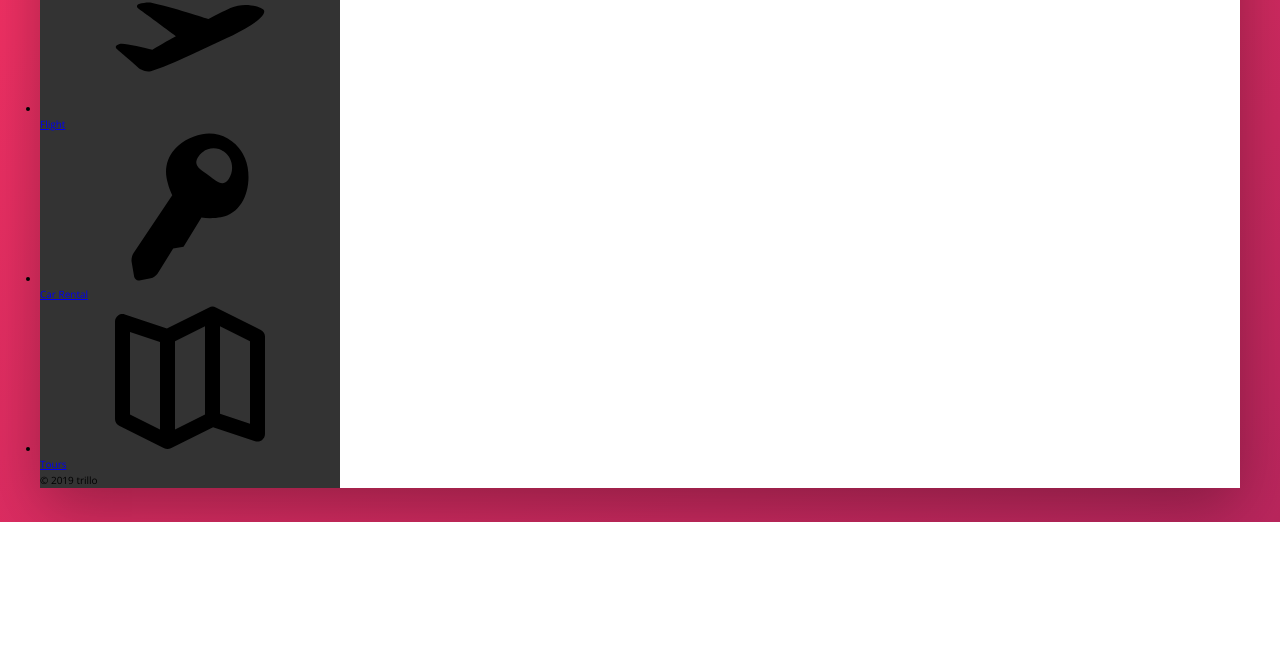
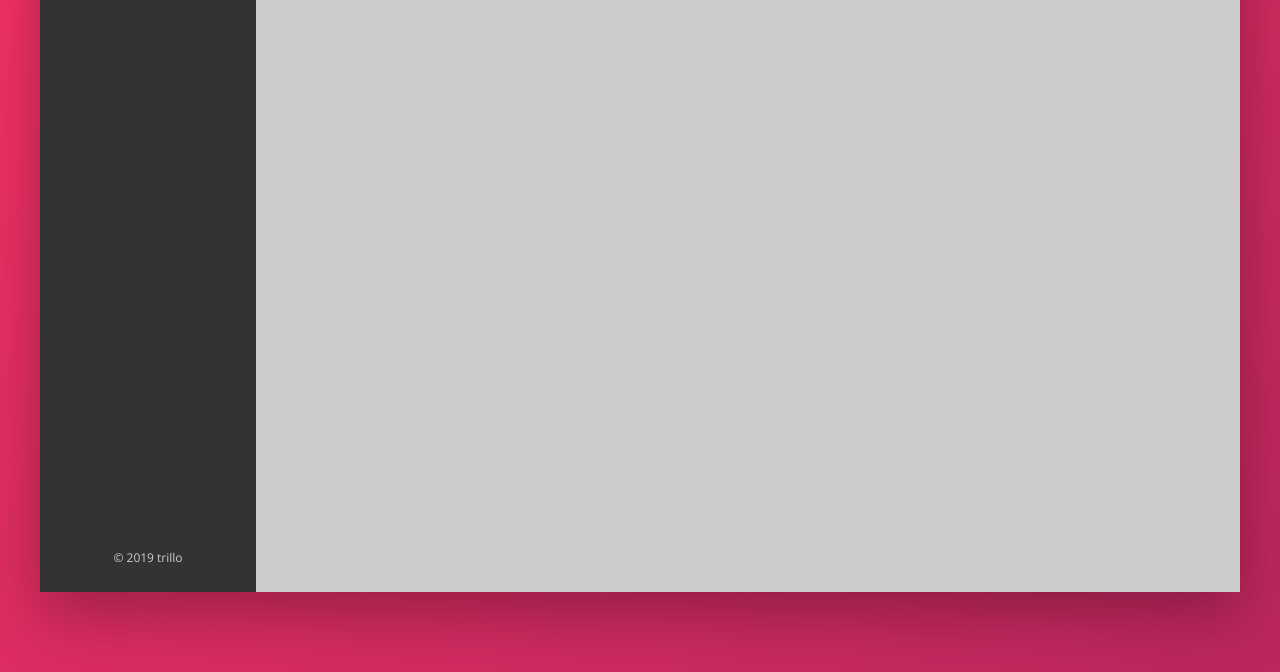
Before and after one commit to SimasDei/trillo-sass, a website: page index.html in a window 1280 px wide. Shown: the part 358-1030 px from the top of the page. Before the commit the page ends 880 px from the top, so only its background shows below. Drawn offline with nearby package versions, Linux system fonts and the light colour scheme.

Commit message:
add side-bar styling

```diff
--- a/index.html
+++ b/index.html
@@ -56,7 +56,7 @@
       <div class="content">
         <nav class="sidebar">
           <ul class="side-nav">
-            <li class="side-nav__item">
+            <li class="side-nav__item side-nav__item--active">
               <a href="#" class="side-nav__link">
                 <svg class="side-nav__icon">
                   <use xlink:href="img/sprite.svg#icon-home"></use>
--- a/sass/_components.scss
+++ b/sass/_components.scss
@@ -101,3 +101,57 @@
     margin-right: 1rem;
   }
 }
+
+//  *** SIDE-NAV ***
+.side-nav {
+  &__item {
+    position: relative;
+
+    &:not(:last-child) {
+      margin-bottom: 0.5rem;
+    }
+  }
+
+  &__item::before {
+    content: '';
+    position: absolute;
+    top: 0;
+    left: 0;
+    height: 100%;
+    width: 3px;
+    background-color: var(--color-primary);
+    transform: scaleY(0);
+    transition: transform 0.2s ease-in-out, width 0.4s 0.2s ease-in,
+      background-color 0.2s ease-in-out;
+  }
+
+  &__item:hover::before,
+  &__item--active::before {
+    transform: scaleY(1);
+    width: 100%;
+  }
+
+  &__item:active::before {
+    background-color: var(--color-primary-light);
+  }
+
+  &__link,
+  &__link:visited {
+    color: var(--color-grey-light-1);
+    text-decoration: none;
+    text-transform: uppercase;
+    display: block;
+    z-index: 2;
+    position: relative;
+    padding: 1.5rem 3rem;
+    display: flex;
+    align-items: center;
+  }
+
+  &__icon {
+    width: 1.75rem;
+    height: 1.75rem;
+    margin-right: 2rem;
+    fill: currentColor;
+  }
+}
--- a/sass/_layout.scss
+++ b/sass/_layout.scss
@@ -25,9 +25,22 @@
 .sidebar {
   background-color: var(--color-grey-dark-1);
   flex: 0 0 18%;
+  display: flex;
+  flex-direction: column;
+  justify-content: space-between;
 }
 
 .hotel-view {
   background-color: #fff;
   flex: 1;
+
+  height: 80rem;
+  background-color: var(--color-grey-light-4);
 }
+
+.legal {
+  font-size: 1.2rem;
+  color: var(--color-grey-light-4);
+  text-align: center;
+  padding: 2.5rem;
+}
```
Also changed, not shown: css/style.css.
